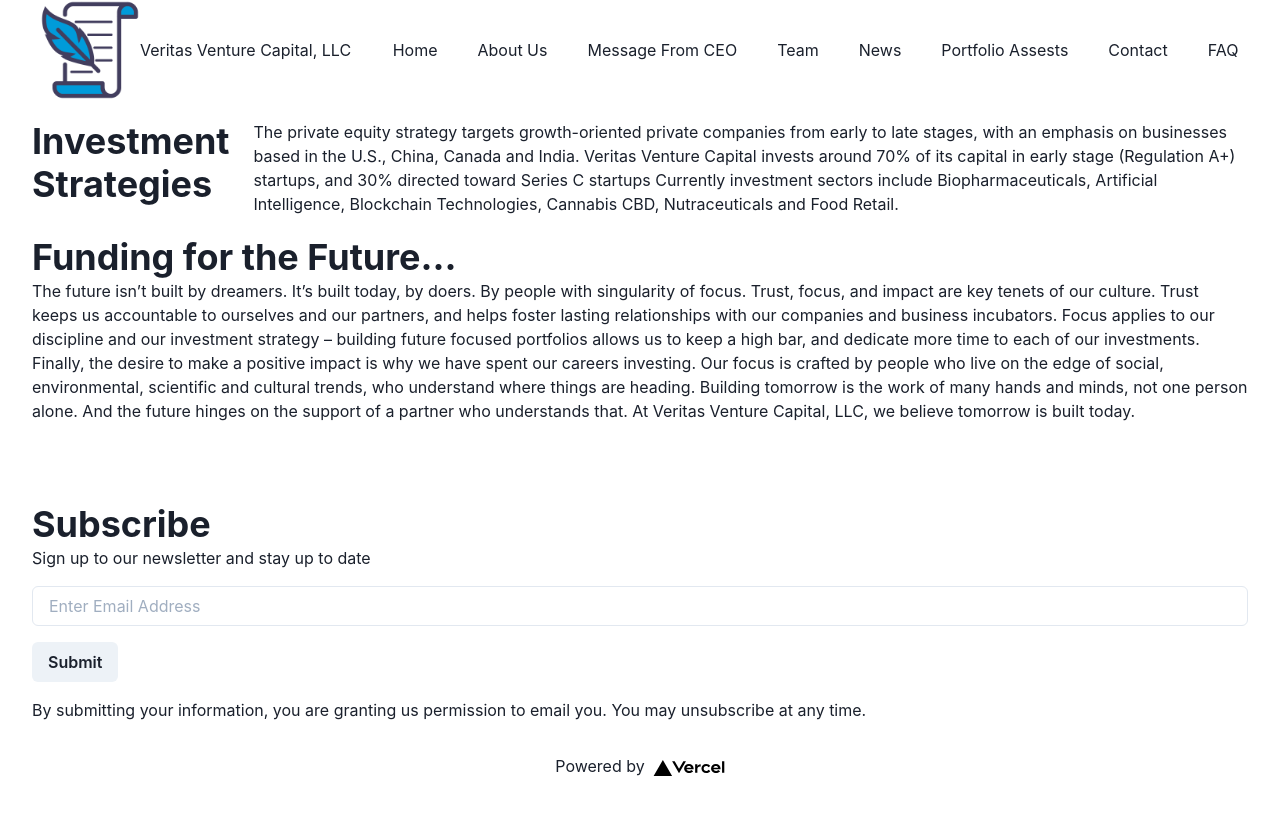
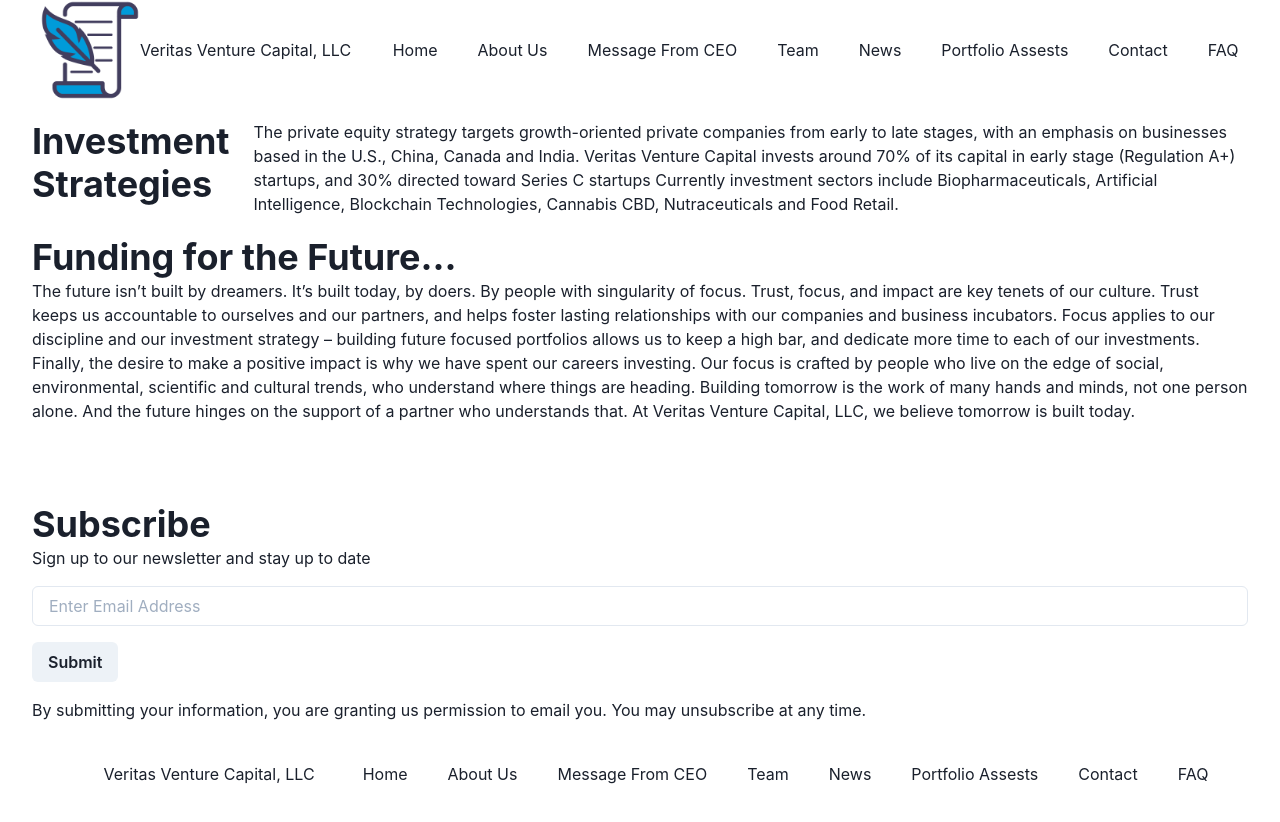
Before and after one commit to blksmth1725/veritasVentureCapital, a Next.js app: page / in a window 1280 px wide. Shown: the top 822 px of the page. Built offline with nearby package versions, Linux system fonts and the light colour scheme.

Commit message:
Create Footer component. Next create layout component

```diff
--- /dev/null
+++ b/components/Footer.js
@@ -0,0 +1,50 @@
+import { Box, Spacer, Flex, Link, Text } from "@chakra-ui/layout";
+import React from "react";
+
+function Footer() {
+  return (
+    <div>
+      <Flex align="center">
+        <Flex ml={10} mr={10} align="center">
+          <Text>Veritas Venture Capital, LLC</Text>
+        </Flex>
+        <Spacer />
+        <Box p={2}>
+          <Flex gap={10}>
+            <Link href="/">
+              <a>Home</a>
+            </Link>
+            <Link href="/Navigation/AboutPage">
+              <a>About Us</a>
+            </Link>
+            <Link href="/Navigation/MessagePage">
+              <a>Message From CEO</a>
+            </Link>
+            <Link href="/Navigation/TeamsPage">
+              <a>Team</a>
+            </Link>
+
+            <Link href="/Navigation/NewsPage">
+              <a>News</a>
+            </Link>
+
+            <Link href="/Navigation/PortfolioAssetsPage">
+              <a>Portfolio Assests</a>
+            </Link>
+
+            <Link href="/Navigation/ContactPage">
+              <a>Contact</a>
+            </Link>
+
+            <Link href="/Navigation/FAQPage">
+              <a>FAQ</a>
+            </Link>
+          </Flex>
+        </Box>
+        <Spacer />
+      </Flex>
+    </div>
+  );
+}
+
+export default Footer;
--- a/pages/index.js
+++ b/pages/index.js
@@ -5,6 +5,7 @@
 import { Flex, Text, Box, Heading } from "@chakra-ui/layout";
 import { Input } from "@chakra-ui/input";
 import { Button } from "@chakra-ui/button";
+import Footer from "../components/Footer";
 
 export default function Home() {
   return (
@@ -70,21 +71,7 @@
       </Box>
 
       <footer className={styles.footer}>
-        <a
-          href="https://vercel.com?utm_source=create-next-app&utm_medium=default-template&utm_campaign=create-next-app"
-          target="_blank"
-          rel="noopener noreferrer"
-        >
-          Powered by{" "}
-          <span className={styles.logo}>
-            <Image
-              src="/vercel.svg"
-              alt="Vercel Logo"
-              width={72}
-              height={16}
-            />
-          </span>
-        </a>
+        <Footer />
       </footer>
     </div>
   );
```
